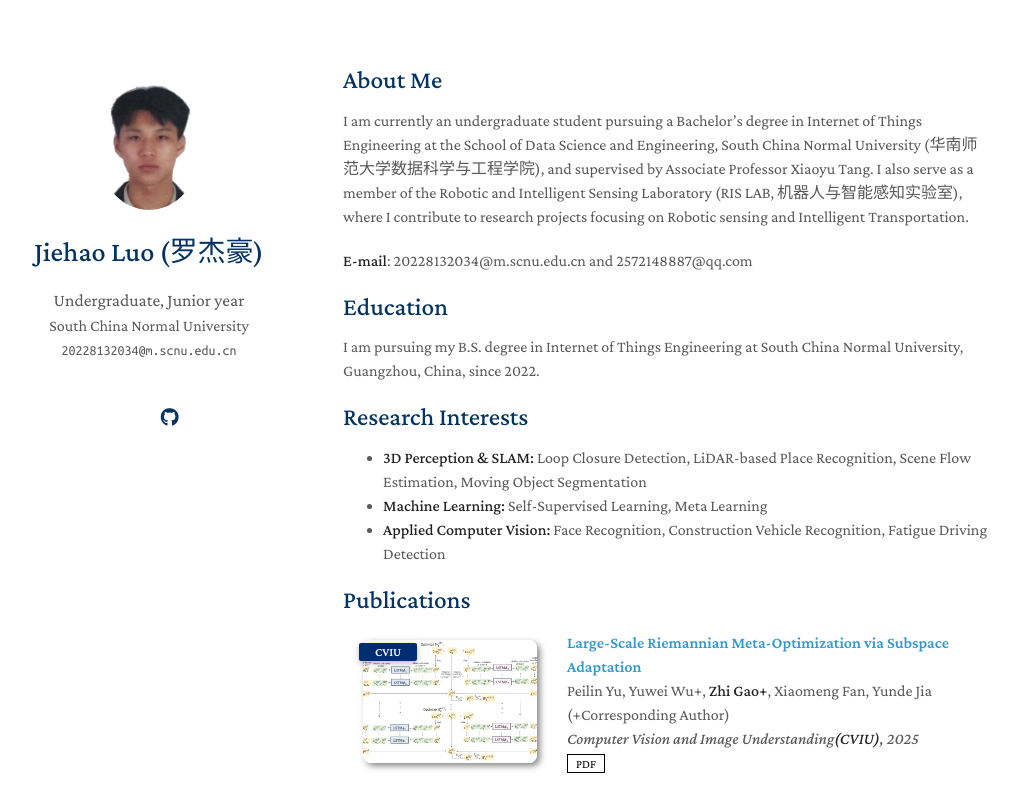
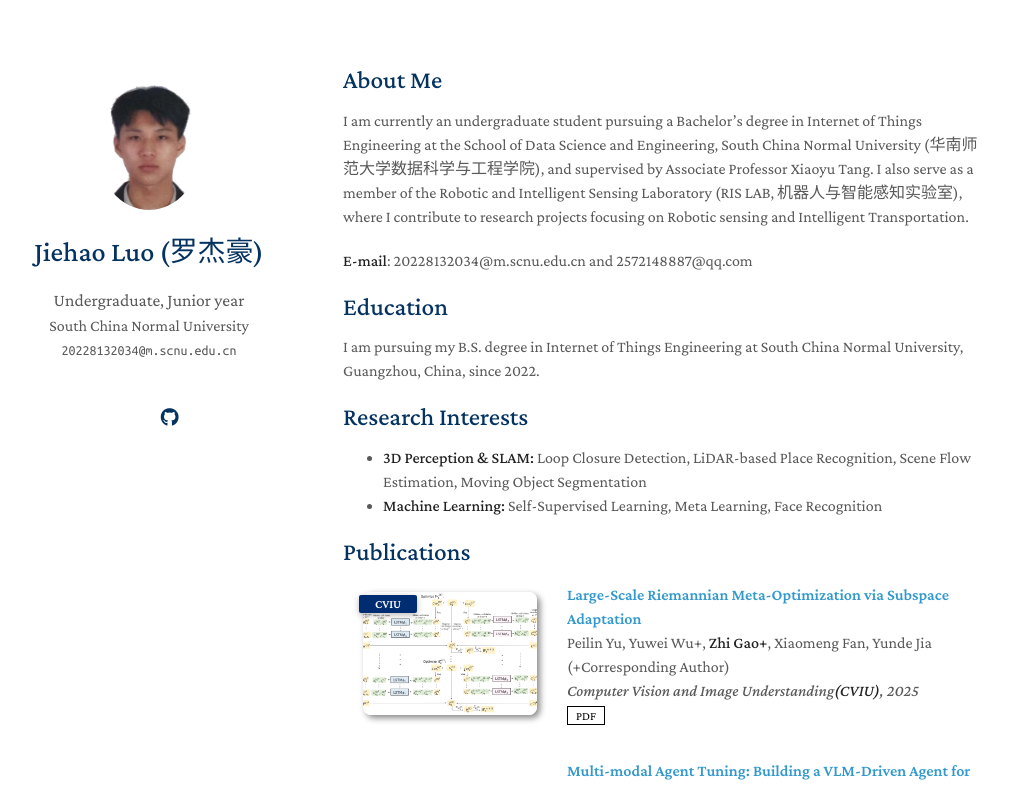
Before and after one commit to JiehaoLuo/JiehaoLuo.github.io, a Jekyll site: the page built from index.md, in a window 1280 px wide and 900 px high, cut to the strip 0-788 px from the top of the window. Shown: the whole strip, without its empty margins (127-1145 px from the left). Built offline with Jekyll 4.4.1, drawn with Linux system fonts in a browser that asks for light colours; a style sheet for code colours, icons or effects is not loaded; our own code applies the rules of GitHub Pages for plain Markdown files.

Commit message:
update my cv

```diff
--- a/index.md
+++ b/index.md
@@ -18,8 +18,7 @@ I am pursuing my B.S. degree in Internet of Things Engineering at South China No
 ## Research Interests
 
 - **3D Perception & SLAM:** Loop Closure Detection, LiDAR-based Place Recognition, Scene Flow Estimation, Moving Object Segmentation
-- **Machine Learning:** Self-Supervised Learning, Meta Learning
-- **Applied Computer Vision:** Face Recognition, Construction Vehicle Recognition, Fatigue Driving Detection
+- **Machine Learning:** Self-Supervised Learning, Meta Learning, Face Recognition
 
 <!-- ## News
 
```
